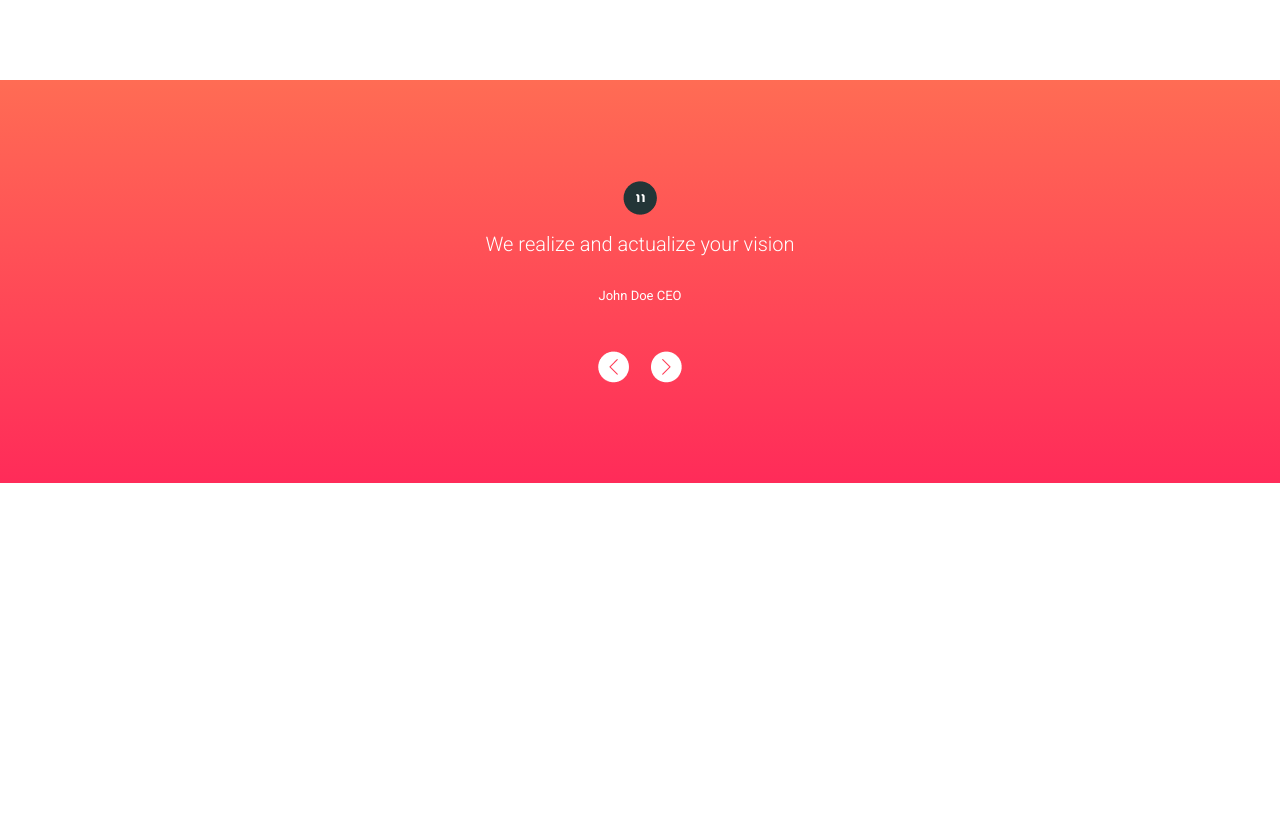
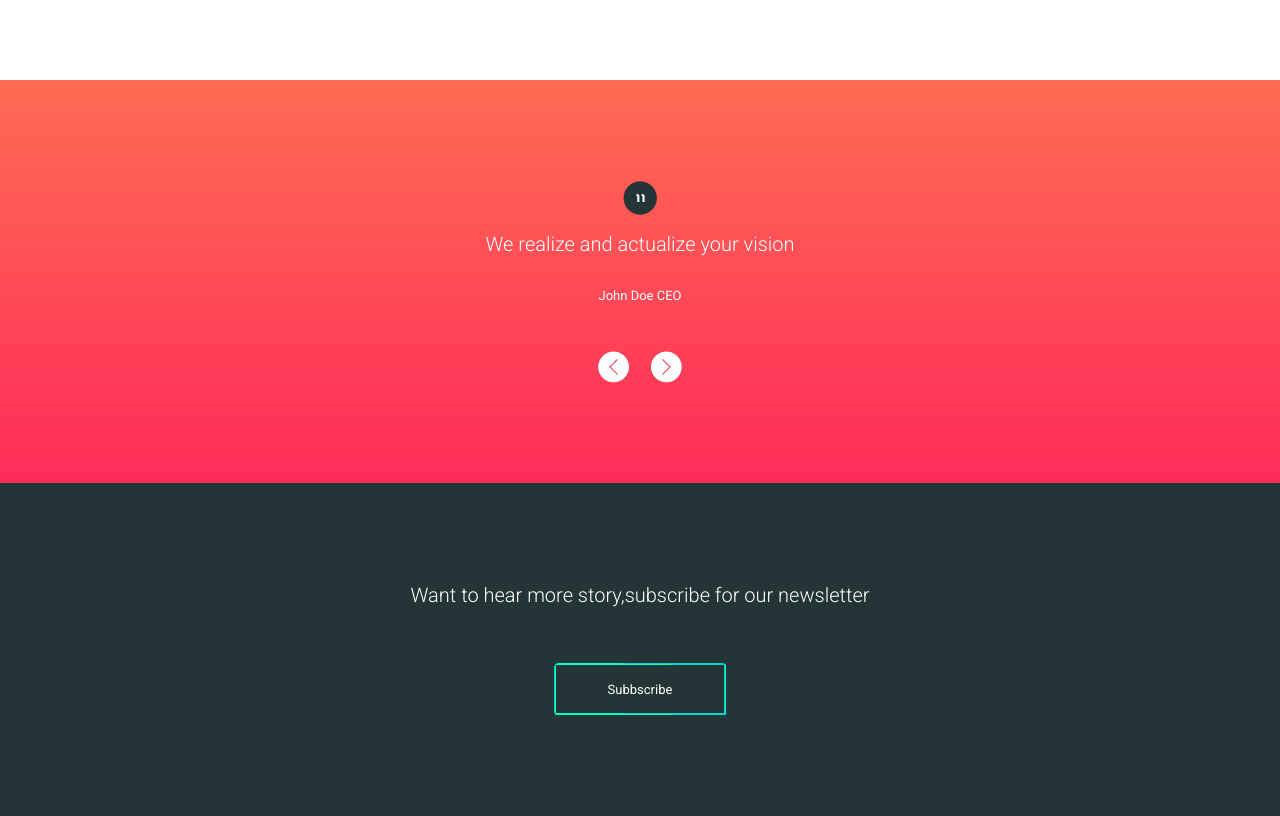
Before and after one commit to jeffersonrucu/Zoom, a plain HTML site: page index.html in a window 1280 px wide. Shown: the part 5696-6512 px from the top of the page. Before the commit the page ends 6179 px from the top, so only its background shows below. Drawn offline with nearby package versions, Linux system fonts and the light colour scheme.

Commit message:
Cria sessão noticia

```diff
--- a/css/main.css
+++ b/css/main.css
@@ -24,6 +24,10 @@
 
 .margin-title{
     padding: 100px 0px;
+}
+
+.margin-title-two{
+    padding: 70px 0px;
 }
 
 .margin-img{
@@ -165,6 +169,12 @@
     border-color: black;
 }
 
+.btn-outline {
+    width: 173px;
+    height: 53px;
+    background: url(../img/Combinedbotao.png);
+}
+
 /******** center **********/
 
 .center-background-blue{
--- a/index.html
+++ b/index.html
@@ -554,7 +554,14 @@
             </div>
         </section>
 
-
+        <section class="background-grey">
+            <div class="container">
+                <div class="text-center margin-title">
+                    <h3 class="title-status">Want to hear more story,subscribe for our newsletter</h3>
+                    <button type="button" class="btn btn-lg btn-outline mt-5 text-sub">Subbscribe</button>
+                </div>
+            </div>
+        </section>
 
 
 
```
